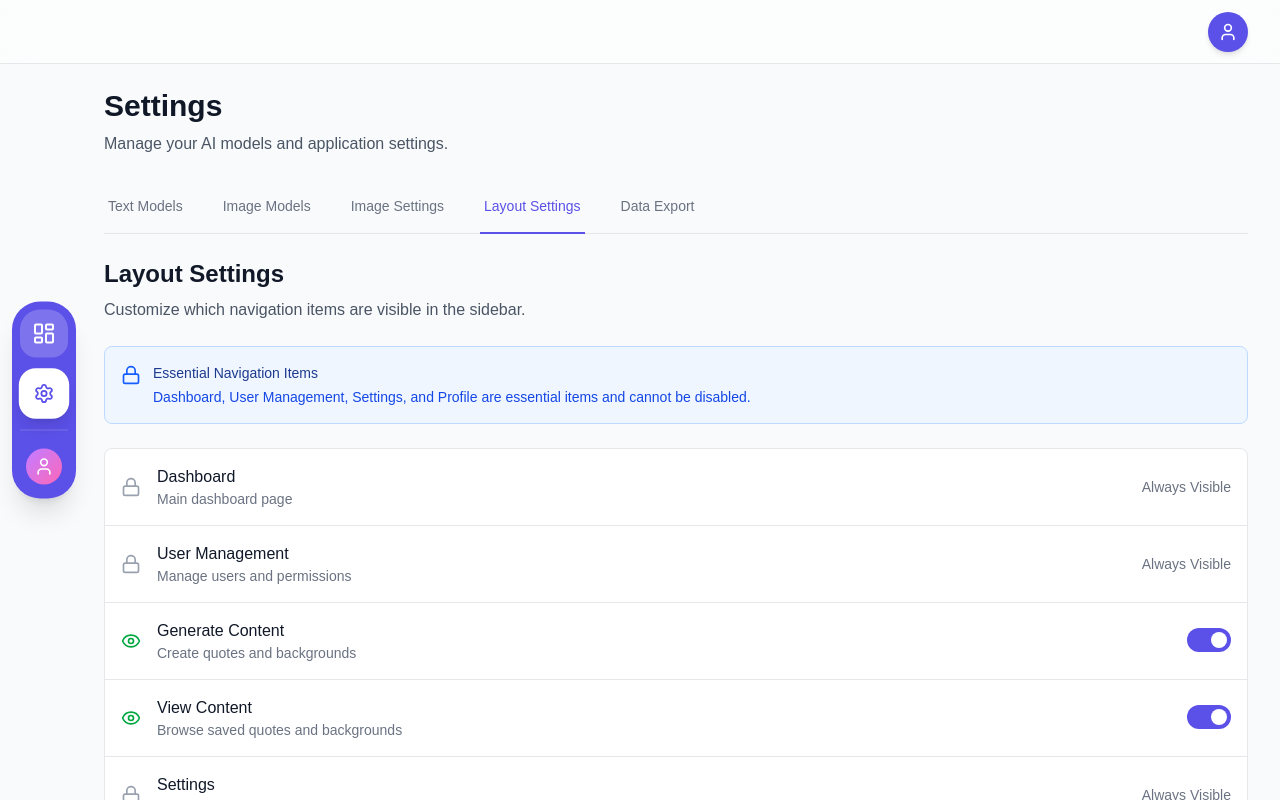
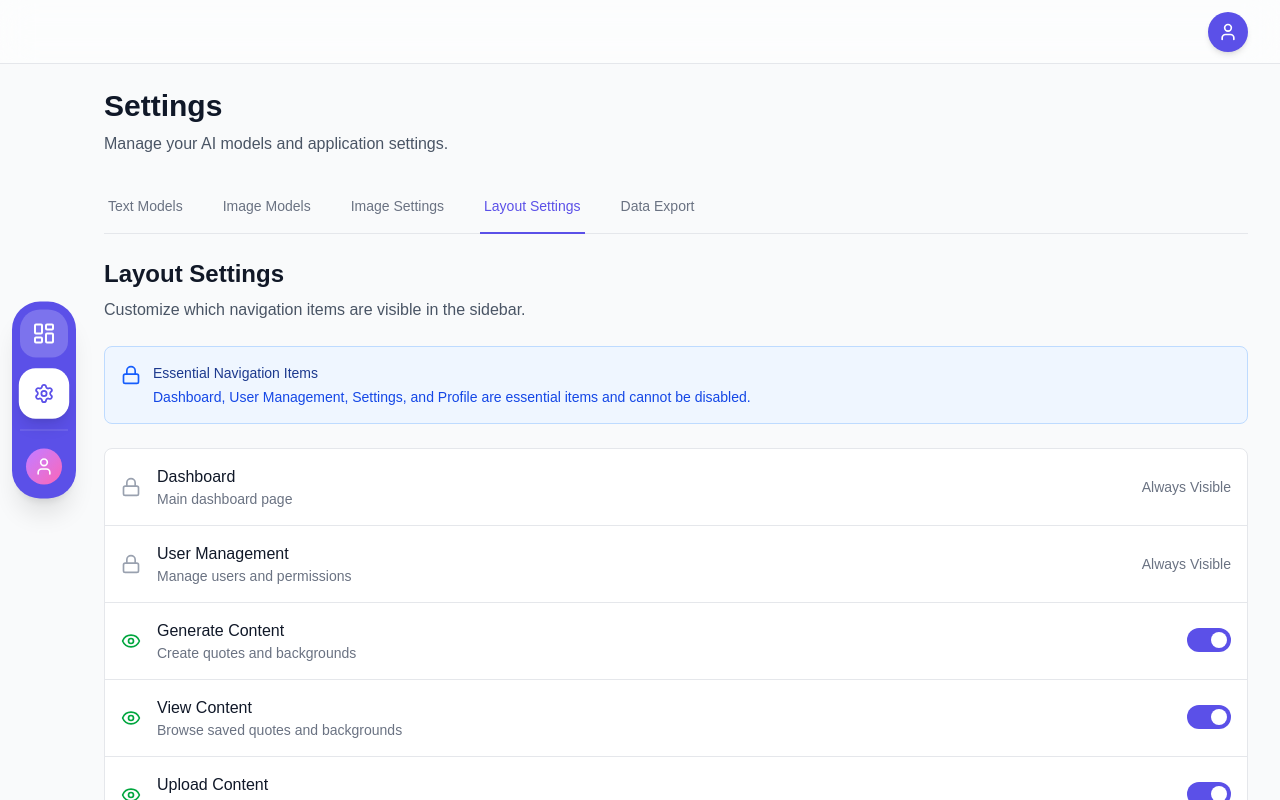
Before and after one commit to dananjayahbi/facebook-automation, a Next.js app in the folder dashboard/: page /settings in a window 1280 px wide. Both pictures are taken after a click on the button "Layout Settings". Shown: the top 800 px of the page. Built offline with nearby package versions, Linux system fonts and the light colour scheme; no server answers.

Commit message:
feat: Add upload content feature with layout settings and navigation updates

```diff
--- a/dashboard/src/app/api/settings/layout-settings/route.ts
+++ b/dashboard/src/app/api/settings/layout-settings/route.ts
@@ -20,6 +20,7 @@ export async function GET() {
         data: {
           showGenerateContent: true,
           showViewContent: true,
+          showUploadContent: true,
         },
       });
     }
@@ -44,7 +45,7 @@ export async function PATCH(request: Request) {
     }
 
     const body = await request.json();
-    const { showGenerateContent, showViewContent } = body;
+    const { showGenerateContent, showViewContent, showUploadContent } = body;
 
     // Get or create settings
     let settings = await prisma.layoutSettings.findFirst();
@@ -54,6 +55,7 @@ export async function PATCH(request: Request) {
         data: {
           showGenerateContent: showGenerateContent ?? true,
           showViewContent: showViewContent ?? true,
+          showUploadContent: showUploadContent ?? true,
         },
       });
     } else {
@@ -62,6 +64,7 @@ export async function PATCH(request: Request) {
         data: {
           showGenerateContent: showGenerateContent ?? settings.showGenerateContent,
           showViewContent: showViewContent ?? settings.showViewContent,
+          showUploadContent: showUploadContent ?? settings.showUploadContent,
         },
       });
     }
--- a/dashboard/src/app/settings/components/LayoutSettingsTab.tsx
+++ b/dashboard/src/app/settings/components/LayoutSettingsTab.tsx
@@ -3,16 +3,13 @@
 import { useState, useEffect } from "react";
 import toast from "react-hot-toast";
 import { Eye, EyeOff, Lock } from "lucide-react";
-
-interface LayoutSettings {
-  showGenerateContent: boolean;
-  showViewContent: boolean;
-}
+import { layoutNavigationItems, type LayoutSettings } from "@/lib/constants";
 
 export default function LayoutSettingsTab() {
   const [settings, setSettings] = useState<LayoutSettings>({
     showGenerateContent: true,
     showViewContent: true,
+    showUploadContent: true,
   });
   const [loading, setLoading] = useState(true);
   const [saving, setSaving] = useState(false);
@@ -30,6 +27,7 @@ export default function LayoutSettingsTab() {
         setSettings({
           showGenerateContent: data.showGenerateContent,
           showViewContent: data.showViewContent,
+          showUploadContent: data.showUploadContent,
         });
       }
     } catch (error) {
@@ -87,45 +85,6 @@ export default function LayoutSettingsTab() {
     );
   }
 
-  const navItems = [
-    {
-      id: "dashboard" as const,
-      label: "Dashboard",
-      description: "Main dashboard page",
-      locked: true,
-    },
-    {
-      id: "userManagement" as const,
-      label: "User Management",
-      description: "Manage users and permissions",
-      locked: true,
-    },
-    {
-      id: "showGenerateContent" as keyof LayoutSettings,
-      label: "Generate Content",
-      description: "Create quotes and backgrounds",
-      locked: false,
-    },
-    {
-      id: "showViewContent" as keyof LayoutSettings,
-      label: "View Content",
-      description: "Browse saved quotes and backgrounds",
-      locked: false,
-    },
-    {
-      id: "settings" as const,
-      label: "Settings",
-      description: "Application settings",
-      locked: true,
-    },
-    {
-      id: "profile" as const,
-      label: "Profile",
-      description: "User profile settings",
-      locked: true,
-    },
-  ];
-
   return (
     <div className="space-y-6">
       <div>
@@ -151,8 +110,8 @@ export default function LayoutSettingsTab() {
 
       <div className="bg-white rounded-lg border border-gray-200">
         <div className="divide-y divide-gray-200">
-          {navItems.map((item) => {
-            const isVisible = item.locked || settings[item.id as keyof LayoutSettings];
+          {layoutNavigationItems.map((item) => {
+            const isVisible = item.locked || (item.settingsKey && settings[item.settingsKey]);
             const isToggleable = !item.locked;
 
             return (
@@ -181,8 +140,8 @@ export default function LayoutSettingsTab() {
                     </span>
                   ) : (
                     <button
-                      onClick={() => handleToggle(item.id as keyof LayoutSettings)}
-                      disabled={saving}
+                      onClick={() => item.settingsKey && handleToggle(item.settingsKey)}
+                      disabled={saving || !item.settingsKey}
                       className={`relative inline-flex h-6 w-11 items-center rounded-full transition-colors ${
                         isVisible ? "bg-[#5B50E8]" : "bg-gray-200"
                       } ${saving ? "opacity-50 cursor-not-allowed" : ""}`}
--- /dev/null
+++ b/dashboard/src/app/upload-content/page.tsx
@@ -0,0 +1,12 @@
+import { DashboardLayout } from '@/components/layout';
+
+export default function UploadContentPage() {
+  return (
+    <DashboardLayout>
+      <div className="space-y-6">
+        <h1 className="text-3xl font-bold text-gray-900">Upload Content</h1>
+        <p className="text-gray-600">Upload and manage your content.</p>
+      </div>
+    </DashboardLayout>
+  );
+}
--- a/dashboard/src/components/layout/SideNav.tsx
+++ b/dashboard/src/components/layout/SideNav.tsx
@@ -4,7 +4,7 @@ import Link from "next/link";
 import { usePathname } from "next/navigation";
 import { LayoutDashboard, User } from "lucide-react";
 import { useSession } from "next-auth/react";
-import { navigationItems } from "@/lib/constants";
+import { layoutNavigationItems, getFilteredNavItems, type LayoutSettings } from "@/lib/constants";
 import { useState, useEffect } from "react";
 
 /**
@@ -12,38 +12,30 @@ import { useState, useEffect } from "react";
  *
  * This component renders the compact side navigation menu.
  *
- * Navigation items are managed in: src/lib/constants/navigation.ts
- * To add, update, or delete menu items, edit the navigationItems array in that file.
- *
- * Note: Dashboard and User Profile items are hard-coded in this component
- * as they have special styling and positioning.
+ * Navigation items are managed in: src/lib/constants/layoutNavigation.ts
+ * To add, update, or delete menu items, edit the layoutNavigationItems array in that file.
  */
 export default function SideNav() {
   const pathname = usePathname();
   const { data: session } = useSession();
 
-  // Initialize from localStorage for instant load
-  const [layoutSettings, setLayoutSettings] = useState(() => {
-    if (typeof window !== "undefined") {
-      const stored = localStorage.getItem("layoutSettings");
-      if (stored) {
-        try {
-          return JSON.parse(stored);
-        } catch {
-          return { showGenerateContent: true, showViewContent: true };
-        }
-      }
-    }
-    return { showGenerateContent: true, showViewContent: true };
+  // Always initialize with default values to match server render
+  const [layoutSettings, setLayoutSettings] = useState<LayoutSettings>({
+    showGenerateContent: true,
+    showViewContent: true,
+    showUploadContent: true,
   });
+
+  const [isMounted, setIsMounted] = useState(false);
 
   const fetchLayoutSettings = async () => {
     try {
       const res = await fetch("/api/settings/layout-settings");
       const data = await res.json();
-      const settings = {
+      const settings: LayoutSettings = {
         showGenerateContent: data.showGenerateContent,
         showViewContent: data.showViewContent,
+        showUploadContent: data.showUploadContent,
       };
 
       setLayoutSettings(settings);
@@ -58,6 +50,21 @@ export default function SideNav() {
   };
 
   useEffect(() => {
+    setIsMounted(true);
+
+    // Read from localStorage AFTER first render to avoid hydration mismatch
+    if (typeof window !== "undefined") {
+      const stored = localStorage.getItem("layoutSettings");
+      if (stored) {
+        try {
+          const parsed = JSON.parse(stored);
+          setLayoutSettings(parsed);
+        } catch (err) {
+          console.error("Error parsing localStorage:", err);
+        }
+      }
+    }
+
     // Fetch layout settings on mount to sync with database
     fetchLayoutSettings();
 
@@ -90,25 +97,11 @@ export default function SideNav() {
     return pathname === href;
   };
 
-  const isDashboardActive = pathname === '/dashboard';
-
-  // Filter navigation items based on user role and layout settings
-  const filteredNavItems = navigationItems.filter((item) => {
-    // Hide User Management for non-superadmin users
-    if (item.href === "/user-management" && session?.user?.role !== "SUPERADMIN") {
-      return false;
-    }
-
-    // Apply layout settings visibility
-    if (item.href === "/generate-content" && !layoutSettings.showGenerateContent) {
-      return false;
-    }
-    if (item.href === "/view-content" && !layoutSettings.showViewContent) {
-      return false;
-    }
-
-    return true;
-  });
+  // Get filtered navigation items (exclude Dashboard and Profile as they're rendered separately)
+  const filteredNavItems = getFilteredNavItems(
+    session?.user?.role,
+    layoutSettings
+  ).filter((item) => item.id !== "dashboard" && item.id !== "profile");
 
   return (
     <aside className="fixed left-3 top-1/2 -translate-y-1/2 z-50">
@@ -120,14 +113,14 @@ export default function SideNav() {
             href="/dashboard"
             className={`
               group relative w-12 h-12 flex items-center justify-center rounded-t-[20px] rounded-b-2xl transition-all duration-300
-              ${isDashboardActive
+              ${isActive('/dashboard')
                 ? "bg-white shadow-lg scale-105"
                 : "bg-white/20 hover:bg-white/30 hover:scale-105"
               }
             `}
             title="Dashboard"
           >
-            <LayoutDashboard className={`w-6 h-6 transition-colors ${isDashboardActive ? "text-[#5B50E8]" : "text-white"}`} />
+            <LayoutDashboard className={`w-6 h-6 transition-colors ${isActive('/dashboard') ? "text-[#5B50E8]" : "text-white"}`} />
 
             {/* Tooltip on hover */}
             <div className="absolute left-full ml-4 px-3 py-2 bg-gray-800 text-white text-sm rounded-lg opacity-0 invisible group-hover:opacity-100 group-hover:visible transition-all duration-200 whitespace-nowrap shadow-lg">
@@ -137,7 +130,7 @@ export default function SideNav() {
           </Link>
         </div>
 
-        {/* Navigation Icons - Dynamically rendered from config */}
+        {/* Navigation Icons - Dynamically rendered from layoutNavigation config */}
         <nav className="space-y-2">
           {filteredNavItems.map((item) => {
             const Icon = item.icon;
@@ -154,13 +147,13 @@ export default function SideNav() {
                     : "hover:bg-white/20 hover:scale-105"
                   }
                 `}
-                title={item.name}
+                title={item.label}
               >
                 <Icon className={`w-5 h-5 transition-colors ${active ? "text-[#5B50E8]" : "text-white"}`} />
 
                 {/* Tooltip on hover */}
                 <div className="absolute left-full ml-4 px-3 py-2 bg-gray-800 text-white text-sm rounded-lg opacity-0 invisible group-hover:opacity-100 group-hover:visible transition-all duration-200 whitespace-nowrap shadow-lg">
-                  {item.name}
+                  {item.label}
                   <div className="absolute right-full top-1/2 -translate-y-1/2 border-8 border-transparent border-r-gray-800"></div>
                 </div>
               </Link>
--- a/dashboard/src/lib/constants/index.ts
+++ b/dashboard/src/lib/constants/index.ts
@@ -1 +1,2 @@
 export * from './navigation';
+export * from './layoutNavigation';
--- /dev/null
+++ b/dashboard/src/lib/constants/layoutNavigation.ts
@@ -0,0 +1,144 @@
+import { Users, Blinds, ScanEye, Settings, User, LayoutDashboard, FileUp } from "lucide-react";
+
+/**
+ * Layout Navigation Configuration
+ *
+ * This file centralizes all navigation items configuration including:
+ * - Navigation display in SideNav
+ * - Layout Settings toggles
+ * - Icons, labels, and descriptions
+ *
+ * To add a new page:
+ * 1. Create the page component in src/app/[page-name]/page.tsx
+ * 2. Import the desired icon from 'lucide-react' at the top of this file
+ * 3. Add a new item to layoutNavigationItems array
+ * 4. Update LayoutSettings type in prisma/schema.prisma if needed
+ * 5. Update API route at src/app/api/settings/layout-settings/route.ts
+ */
+
+export interface LayoutNavItem {
+  id: string; // Unique identifier, matches LayoutSettings field name for toggleable items
+  label: string; // Display name
+  description: string; // Description for settings page
+  href: string; // URL path
+  icon: React.ComponentType<{ className?: string }>; // Lucide icon
+  locked: boolean; // If true, cannot be disabled (always visible)
+  settingsKey?: keyof LayoutSettings; // Key in LayoutSettings interface for toggleable items
+  requireRole?: string[]; // Optional role requirement
+}
+
+/**
+ * Layout Settings Interface
+ * Must match the LayoutSettings model in prisma/schema.prisma
+ */
+export interface LayoutSettings {
+  showGenerateContent: boolean;
+  showViewContent: boolean;
+  showUploadContent: boolean;
+}
+
+/**
+ * All Layout Navigation Items
+ *
+ * Items with locked: true are always visible (Dashboard, User Management, Settings, Profile)
+ * Items with locked: false can be toggled in Layout Settings
+ * Items with requireRole will only show for users with that role
+ */
+export const layoutNavigationItems: LayoutNavItem[] = [
+  {
+    id: "dashboard",
+    label: "Dashboard",
+    description: "Main dashboard page",
+    href: "/dashboard",
+    icon: LayoutDashboard,
+    locked: true,
+  },
+  {
+    id: "userManagement",
+    label: "User Management",
+    description: "Manage users and permissions",
+    href: "/user-management",
+    icon: Users,
+    locked: true,
+    requireRole: ["SUPERADMIN"], // Only SUPERADMIN can see this
+  },
+  {
+    id: "showGenerateContent",
+    label: "Generate Content",
+    description: "Create quotes and backgrounds",
+    href: "/generate-content",
+    icon: Blinds,
+    locked: false,
+    settingsKey: "showGenerateContent",
+  },
+  {
+    id: "showViewContent",
+    label: "View Content",
+    description: "Browse saved quotes and backgrounds",
+    href: "/view-content",
+    icon: ScanEye,
+    locked: false,
+    settingsKey: "showViewContent",
+  },
+  {
+    id: "uploadContent",
+    label: "Upload Content",
+    description: "Upload and manage your content",
+    href: "/upload-content",
+    icon: FileUp,
+    locked: false,
+    settingsKey: "showUploadContent",
+  },
+  {
+    id: "settings",
+    label: "Settings",
+    description: "Application settings",
+    href: "/settings",
+    icon: Settings,
+    locked: true,
+  },
+  {
+    id: "profile",
+    label: "Profile",
+    description: "User profile settings",
+    href: "/profile",
+    icon: User,
+    locked: true,
+  },
+];
+
+/**
+ * Helper: Get toggleable navigation items (for Layout Settings page)
+ */
+export const getToggleableNavItems = () => {
+  return layoutNavigationItems.filter((item) => !item.locked);
+};
+
+/**
+ * Helper: Get locked navigation items (always visible)
+ */
+export const getLockedNavItems = () => {
+  return layoutNavigationItems.filter((item) => item.locked);
+};
+
+/**
+ * Helper: Get filtered navigation items based on user role and settings
+ */
+export const getFilteredNavItems = (
+  userRole: string | undefined,
+  layoutSettings: LayoutSettings
+) => {
+  return layoutNavigationItems.filter((item) => {
+    // Filter by role requirement
+    if (item.requireRole && (!userRole || !item.requireRole.includes(userRole))) {
+      return false;
+    }
+
+    // Filter by layout settings (only for non-locked items)
+    if (!item.locked && item.settingsKey) {
+      return layoutSettings[item.settingsKey];
+    }
+
+    return true;
+  });
+};
--- a/dashboard/src/lib/constants/navigation.ts
+++ b/dashboard/src/lib/constants/navigation.ts
@@ -1,4 +1,4 @@
-import { Users, Blinds, ScanEye, Settings } from "lucide-react";
+import { Users, Blinds, ScanEye, Settings, FileUp } from "lucide-react";
 
 /**
  * Navigation Configuration
@@ -51,4 +51,9 @@ export const navigationItems: NavItem[] = [
     href: "/settings",
     icon: Settings,
   },
+  {
+    name: "Upload Content",
+    href: "/upload-content",
+    icon: FileUp,
+  },
 ];
```
Also changed, not shown: 2 other files (tests, documents, lock files or other folders).
